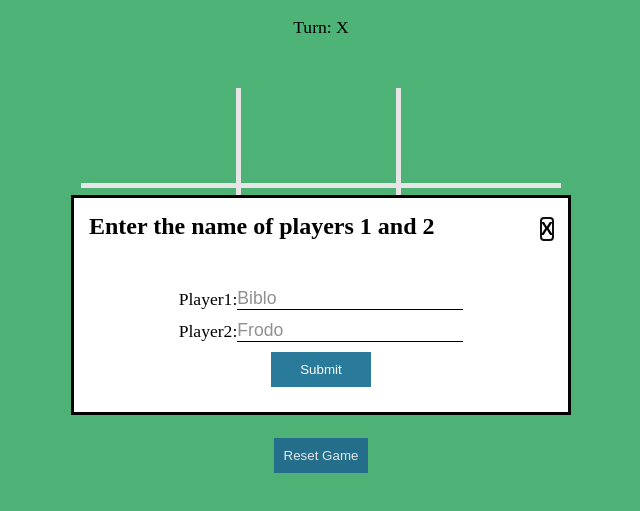
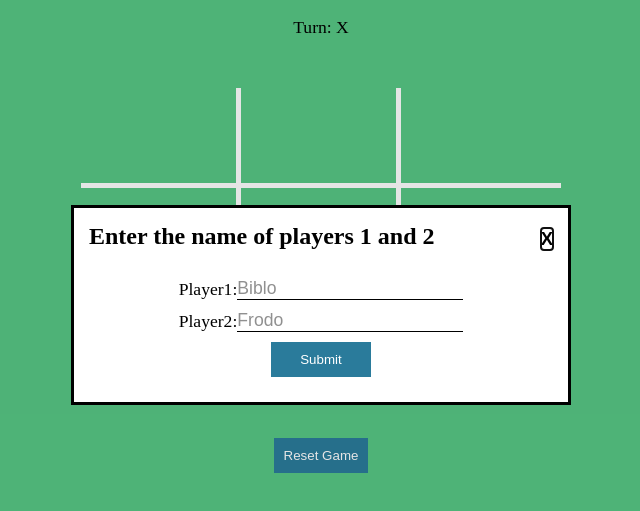
Before and after one commit to Jaishil07/tic-tac-toe, a plain HTML site: page index.html in a window 1280 px wide. Shown: the part 95-606 px from the top of the page, without its empty margins (319-959 px from the left). Drawn offline with Linux system fonts and the light colour scheme.

Commit message:
Improve modal spacing

```diff
--- a/styles.css
+++ b/styles.css
@@ -93,7 +93,7 @@ dialog {
     padding: 15px;
 
     width: 500px;
-    height: 220px;
+    height: 200px;
 
 }
 
```
